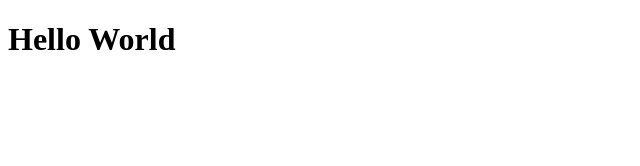
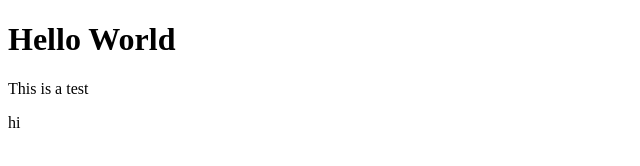
Before and after one commit to nickdm26/nickdm26.github.io, a plain HTML site: page index.html in a window 1280 px wide. Shown: the whole page, without its empty margins (0-640 px from the left). Drawn offline with Linux system fonts and the light colour scheme.

Commit message:
testing2

```diff
--- a/index.html
+++ b/index.html
@@ -6,5 +6,7 @@
   </head>
   <body>
 		<h1>Hello World</h1>
+		<p>This is a test</p>
+		<p>hi</p>
   </body>
 </html>
```
